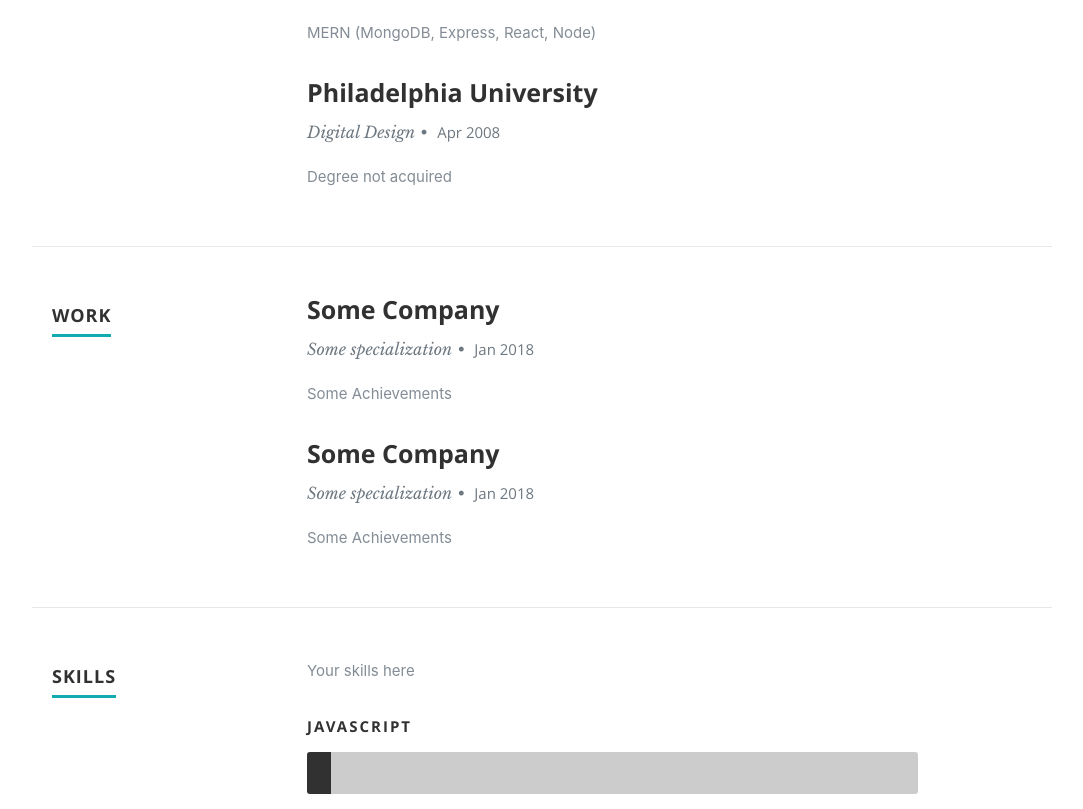
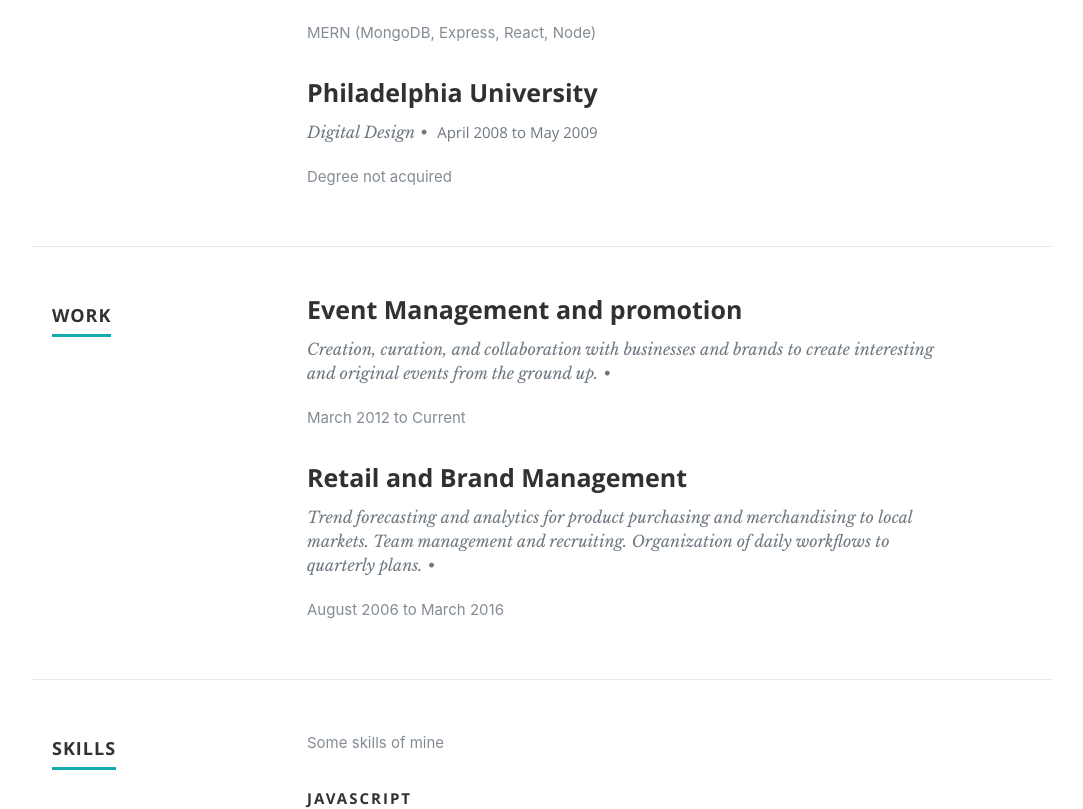
Before and after one commit to ndziewit/ndziewit.github.io, a React (Create React App) app: page / in a window 1280 px wide. Shown: the part 1442-2251 px from the top of the page, without its empty margins (98-1181 px from the left). Built offline with nearby package versions, Linux system fonts and the light colour scheme.

Commit message:
updated school

```diff
--- a/src/resumeData.js
+++ b/src/resumeData.js
@@ -29,35 +29,31 @@ const resumeData = {
       {
         "UniversityName":"University of Pennsylvania LPS Coding Boot Camp",
         "specialization":"Full Stack Web Development",
-        "MonthOfPassing":"Oct",
+        "MonthOfPassing":"Expected graduation October",
         "YearOfPassing":"2020",
         "Achievements":"MERN (MongoDB, Express, React, Node)"
       },
       {
         "UniversityName":"Philadelphia University",
         "specialization":"Digital Design",
-        "MonthOfPassing":"Apr",
-        "YearOfPassing":"2008",
+        "MonthOfPassing":"April 2008",
+        "YearOfPassing":"to May 2009",
         "Achievements":"Degree not acquired"
       }
     ],
     "work":[
       {
-        "CompanyName":"Some Company",
-        "specialization":"Some specialization",
-        "MonthOfLeaving":"Jan",
-        "YearOfLeaving":"2018",
-        "Achievements":"Some Achievements"
+        "CompanyName":"Event Management and promotion",
+        "specialization":"Creation, curation, and collaboration with businesses and brands to create interesting and original events from the ground up.",
+        "Achievements":"March 2012 to Current"
       },
       {
-        "CompanyName":"Some Company",
-        "specialization":"Some specialization",
-        "MonthOfLeaving":"Jan",
-        "YearOfLeaving":"2018",
-        "Achievements":"Some Achievements"
+        "CompanyName":"Retail and Brand Management",
+        "specialization":"Trend forecasting and analytics for product purchasing and merchandising to local markets. Team management and recruiting. Organization of daily workflows to quarterly plans.",
+        "Achievements":"August 2006 to March 2016"
       }
     ],
-    "skillsDescription":"Your skills here",
+    "skillsDescription":"Some skills of mine",
     "skills":[
       {
         "skillname":"Javascript"
```
Also changed, not shown: 8 other files (tests, documents, lock files or other folders).
